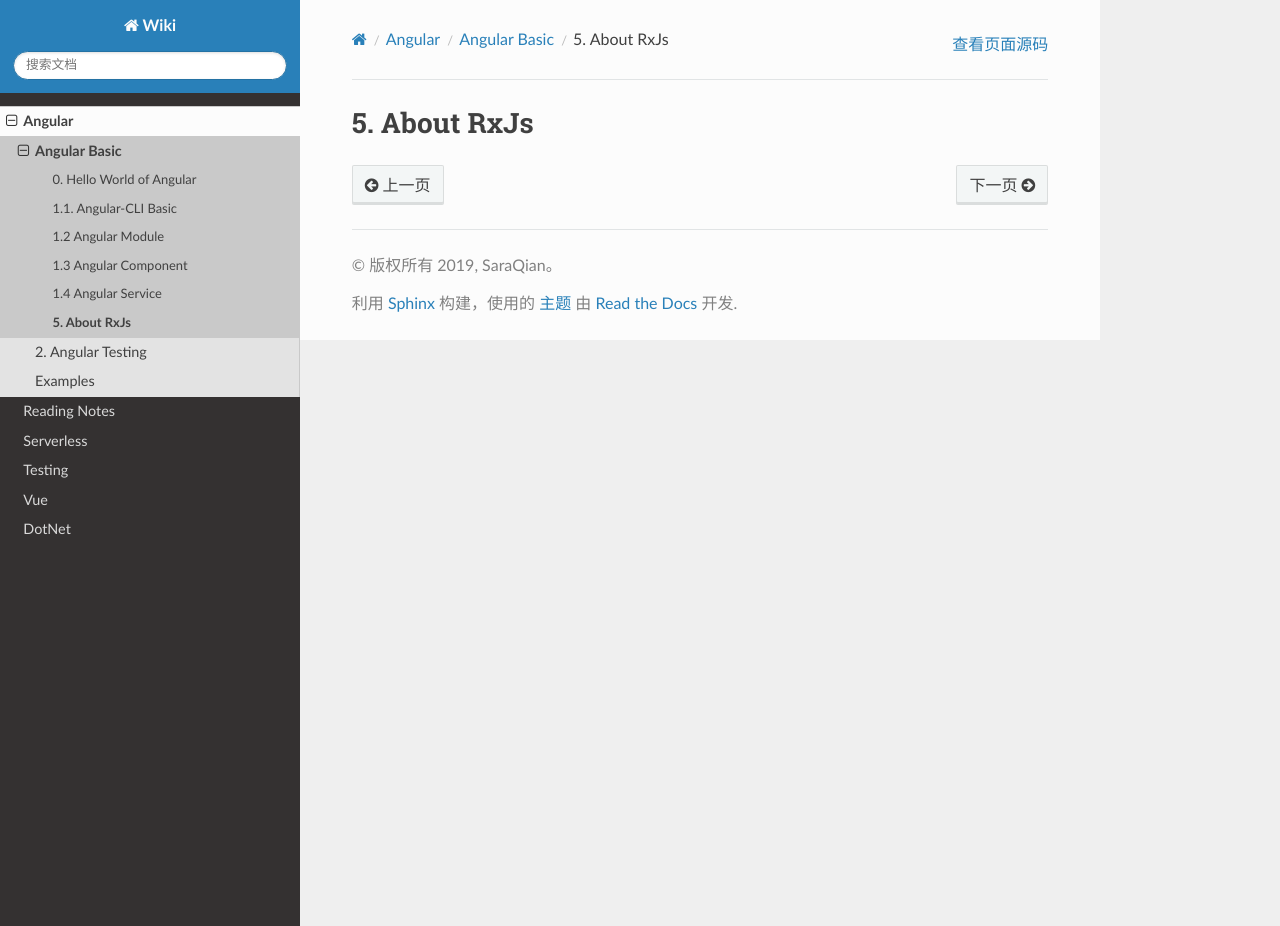
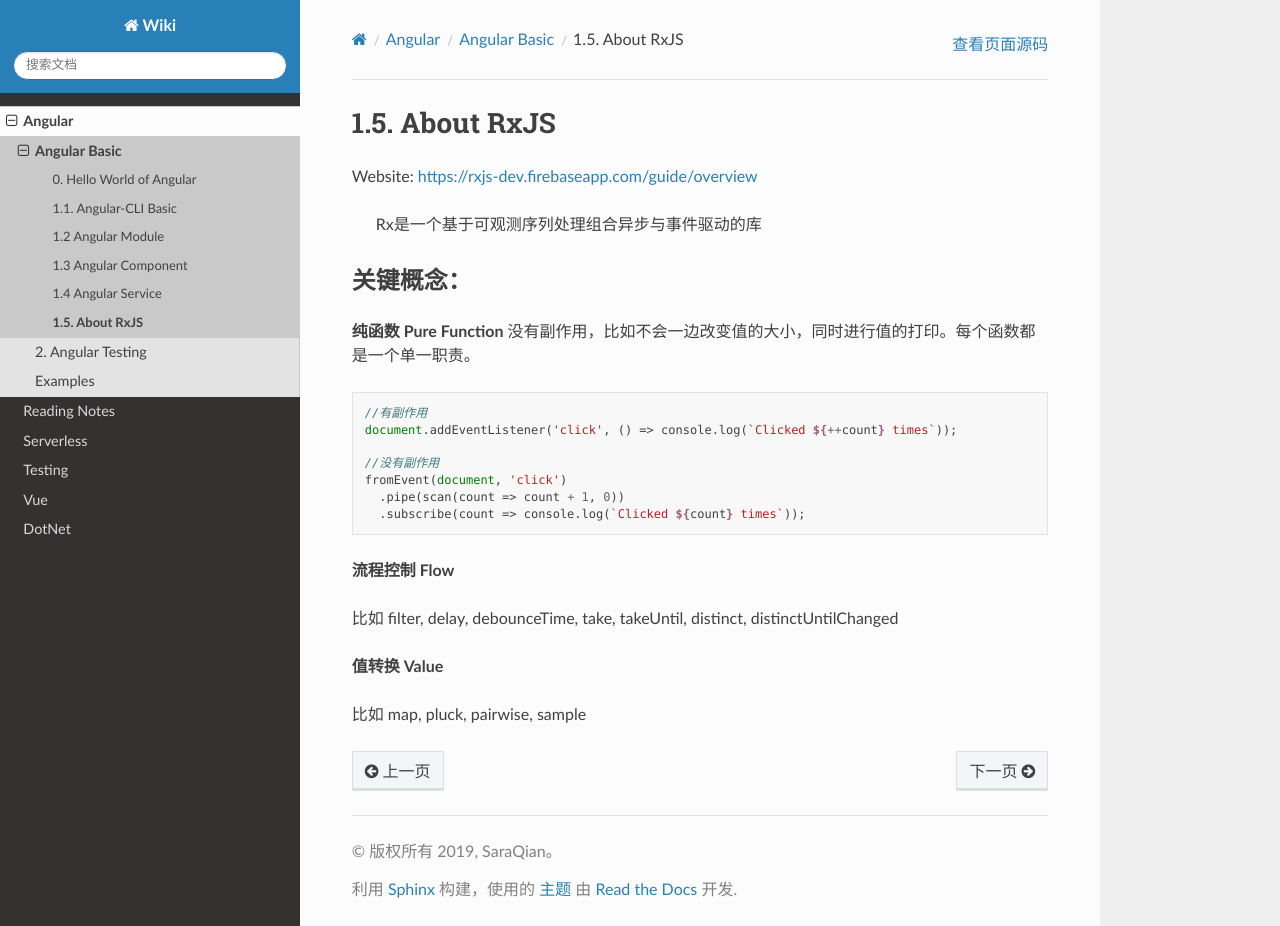
Before and after one commit to abigail830/Sphinx_wiki, a Sphinx documentation site: the page built from source/Angular/1_AngularBasic/1_5_Rxjs.rst, in a window 1280 px wide and 926 px high. Built offline with Sphinx 7.4.7 and the Read the Docs theme 2.0.0, drawn with Linux system fonts in a browser that asks for light colours.

Commit message:
Update 1_5_Rxjs.rst

```diff
--- a/source/Angular/1_AngularBasic/1_5_Rxjs.rst
+++ b/source/Angular/1_AngularBasic/1_5_Rxjs.rst
@@ -1,2 +1,36 @@
-5. About RxJs
+1.5. About RxJS
 ==========================
+
+Website: https://rxjs-dev.firebaseapp.com/guide/overview
+
+  Rx是一个基于可观测序列处理组合异步与事件驱动的库
+
+关键概念：
+^^^^^^^^^^^^
+
+**纯函数 Pure Function**
+没有副作用，比如不会一边改变值的大小，同时进行值的打印。每个函数都是一个单一职责。
+
+.. code-block:: javascript
+
+  //有副作用
+  document.addEventListener('click', () => console.log(`Clicked ${++count} times`));
+
+  //没有副作用
+  fromEvent(document, 'click')
+    .pipe(scan(count => count + 1, 0))
+    .subscribe(count => console.log(`Clicked ${count} times`));
+
+
+**流程控制 Flow**
+
+比如 filter, delay, debounceTime, take, takeUntil, distinct, distinctUntilChanged
+
+
+**值转换 Value**
+
+比如 map, pluck, pairwise, sample
+
+
+
+.. index:: RxJS, Angular
```
